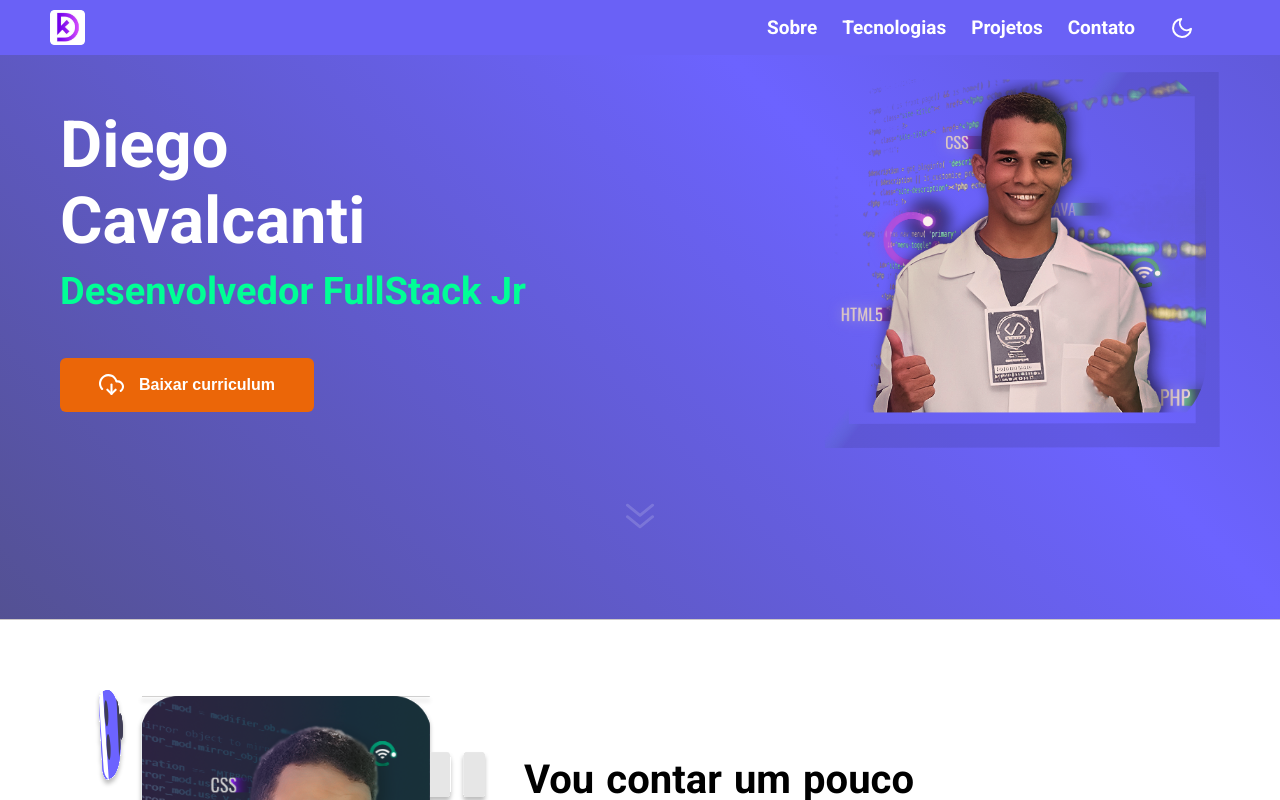
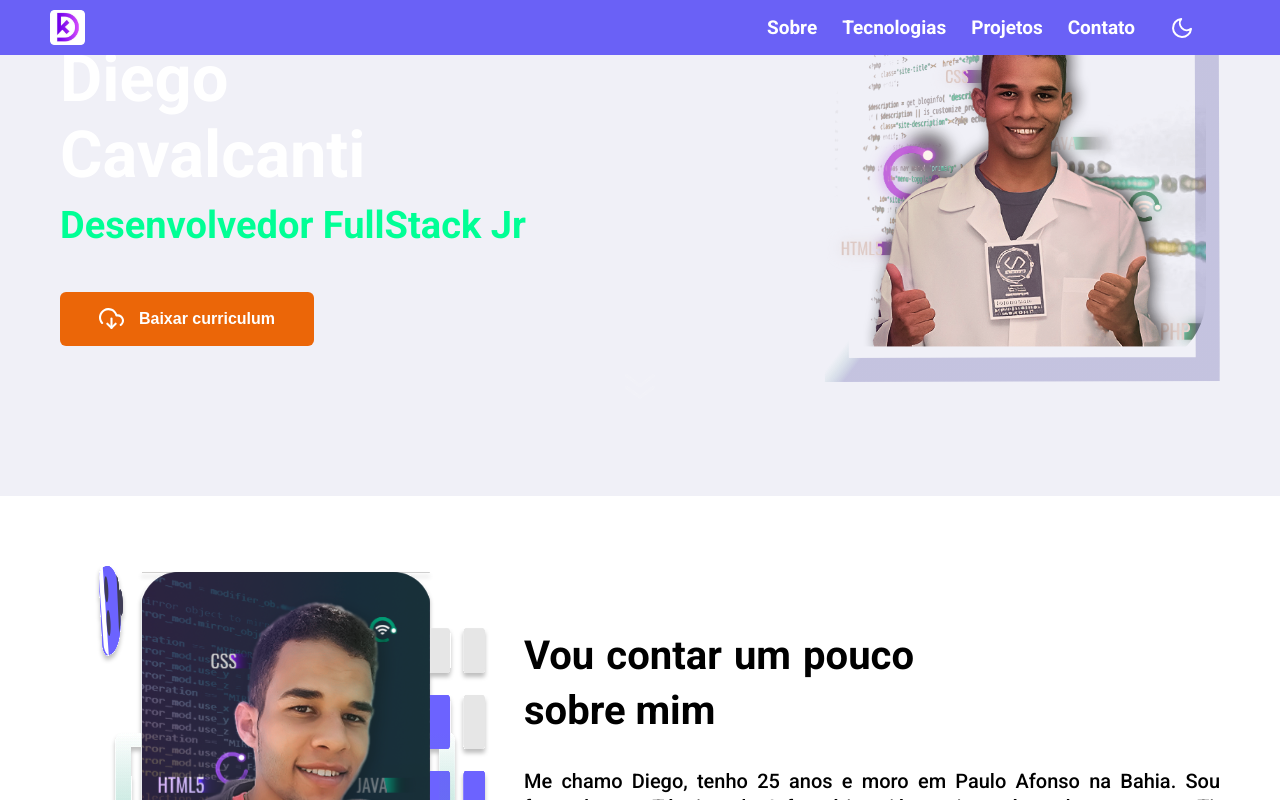
Before and after one commit to diegotimao/portifolio, a React (Create React App) app: page / in a window 1280 px wide. Shown: the top 800 px of the page. Built offline with nearby package versions, Linux system fonts and the light colour scheme.

Commit message:
feat: Verificando theme componente banner

```diff
--- a/src/components/Banner/index.js
+++ b/src/components/Banner/index.js
@@ -1,19 +1,31 @@
-import React from "react";
-
+import React, { useContext, useEffect, useState } from 'react';
+import Aos from "aos";
 import './banner.css';
 import Avatar from '../../assets/avatar.svg';
 import bottonIcon from '../../assets/bottonIcon.svg';
 import Cloud from '../../assets/cloud.svg';
 import url from '../../assets/diego-curriculo.pdf'
+import { AuthContext } from '../../provider/auth';
 
 function Banner() {
+  const { theme } = useContext(AuthContext);
+  const [ themeBanner, setThemeBanner ] = useState('');
 
   const getVitae = () => {
     return  window.open(url, 'Download');
   }
 
+  useEffect(() => {
+    if (theme === 'lithe') return setThemeBanner('banner-container-ligth-theme');
+    return setThemeBanner('banner-container-black-theme')
+  }, [theme]);
+
+  useEffect(() => {
+    Aos.init({ duration: 2000 });
+  }, [])
+
   return (
-    <section className="banner-container">
+    <section className={ themeBanner }>
       <div className="banner-content">
         <div className="sobre-user">
           <div className="user-description">
```
